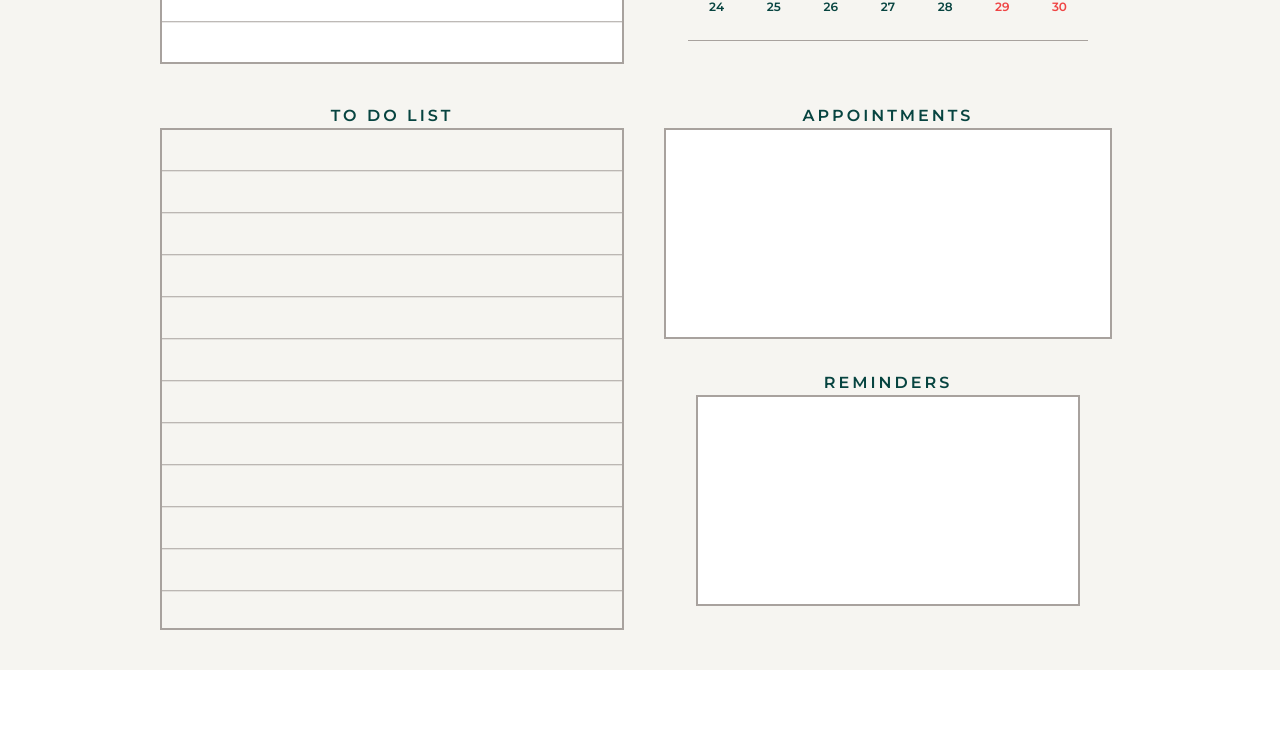
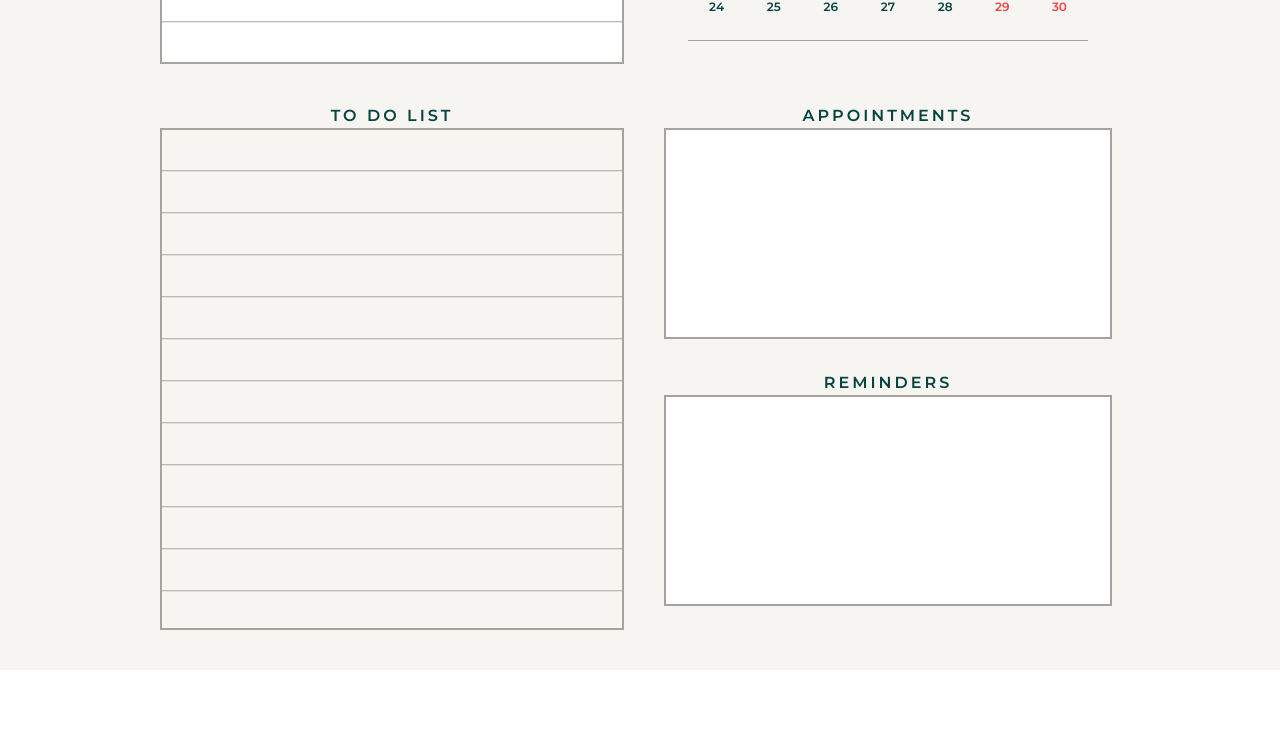
Before and after one commit to nicknjagi/monthly-planner, a React (Create React App) app: page / in a window 1280 px wide. Shown: the part 373-1123 px from the top of the page. Built offline with nearby package versions, Linux system fonts and the light colour scheme.

Commit message:
update Reminders.tsx

```diff
--- a/src/components/Reminders.tsx
+++ b/src/components/Reminders.tsx
@@ -28,7 +28,7 @@ const Reminders = () => {
   };
 
   return (
-    <form className="w-full mx-auto max-w-3xl md:max-w-sm">
+    <form className="w-full mx-auto max-w-3xl md:max-w-md">
       <h2 className="text-center font-semibold tracking-[3px]">reminders</h2>
       <div className="grid p-4 bg-white h-full min-h-[211px] max-h-[211px] overflow-y-auto border-2 border-stone-400">
         <Editor editorState={editorState} onChange={onChange} />
```
